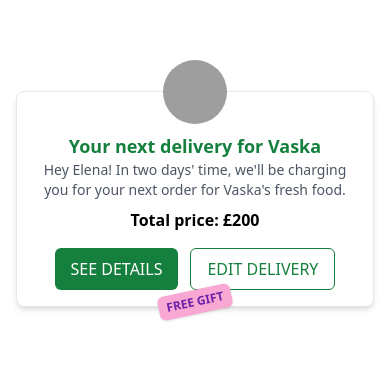
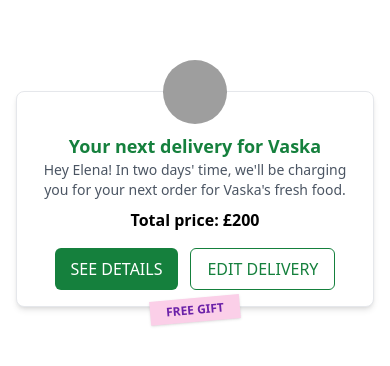
Before and after one commit to elenaharan/next-delivery-page, a React (Create React App) app: page / in a window 390 px wide. Shown: the part 162-528 px from the top of the page. Built offline with nearby package versions, Linux system fonts and the light colour scheme; grey boxes are pictures that could not be loaded.

Commit message:
make free gift tag responsive

```diff
--- a/src/components/FreeGiftTag.tsx
+++ b/src/components/FreeGiftTag.tsx
@@ -1,7 +1,22 @@
-export default function FreeGiftTag(){
+export default function FreeGiftTag() {
   return (
-      <div className="absolute -bottom-2 left-1/2 transform -translate-x-1/2 -rotate-12 bg-pink-300 text-xs text-purple-800 font-bold px-2 py-1 rounded-md shadow">
-        FREE GIFT
-      </div>
-    )
+    <div
+      className="
+        absolute
+        bg-pink-200 text-purple-800 font-bold px-4 py-1 shadow
+        text-xs md:text-sm
+        -bottom-4 md:bottom-auto
+        left-1/2 md:left-auto
+        -top-auto md:-top-2
+        -right-auto md:-right-4
+        transform
+        -translate-x-[50%] md:translate-x-0
+        rotate-[-5deg] md:rotate-6
+        block md:block
+      "
+      style={{ borderRadius: 0 }}
+    >
+      FREE GIFT
+    </div>
+  );
 }
```
